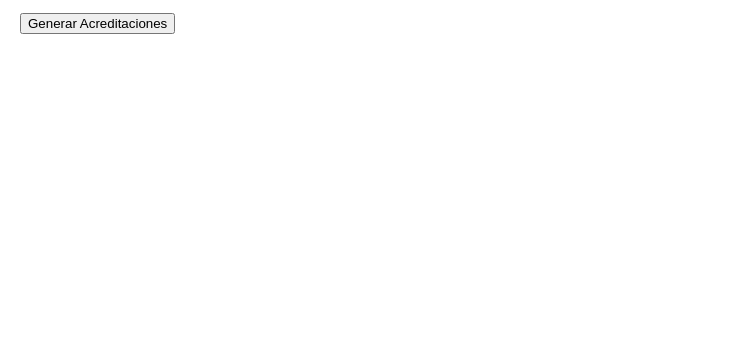
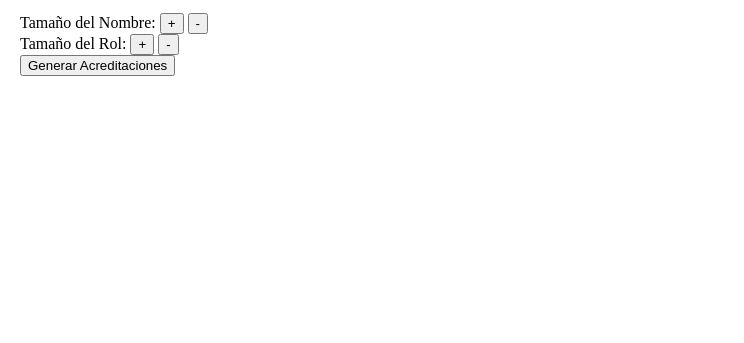
Before and after one commit to manurubik/accreditation-generator, a plain HTML site: page index.html in a window 1280 px wide. Shown: the part 457-800 px from the top of the page, without its empty margins (0-744 px from the left). Drawn offline with nearby package versions, Linux system fonts and the light colour scheme; a script that the page names is missing.

Commit message:
Add size buttons

```diff
--- a/index.html
+++ b/index.html
@@ -29,6 +29,7 @@
         required
       /><br />
 
+      <div id="preview-container">
         <h2>Vista Previa:</h2>
         <div id="vista-previa-container">
           <div id="vista-previa">
@@ -40,6 +41,19 @@
             </div>
           </div>
         </div>
+        <div id="controls">
+          <div class="control">
+            <label for="nombre-size">Tamaño del Nombre:</label>
+            <button id="nombre-increase">+</button>
+            <button id="nombre-decrease">-</button><br />
+          </div>
+          <div class="control">
+            <label for="rol-size">Tamaño del Rol:</label>
+            <button id="rol-increase">+</button>
+            <button id="rol-decrease">-</button><br />
+          </div>
+        </div>
+      </div>
 
       <button type="submit">Generar Acreditaciones</button>
     </form>
```
Lines whose indentation alone changed are shown as unchanged.
